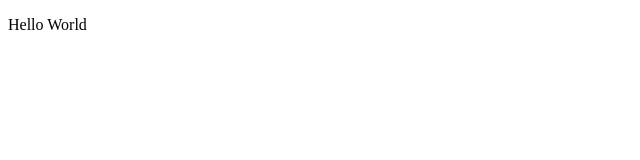
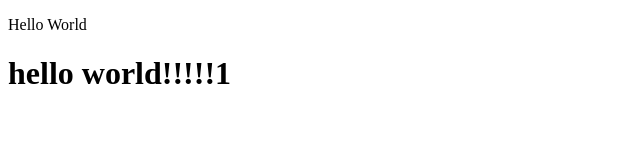
Before and after one commit to vermasujal841/new-repo1, a plain HTML site: page index.html in a window 1280 px wide. Shown: the whole page, without its empty margins (0-640 px from the left). Drawn offline with Linux system fonts and the light colour scheme.

Commit message:
second commit

```diff
--- a/index.html
+++ b/index.html
@@ -7,5 +7,6 @@
 </head>
 <body>
     <p>Hello World</p>
+    <h1>hello world!!!!!1</h1>
 </body>
 </html>
```
